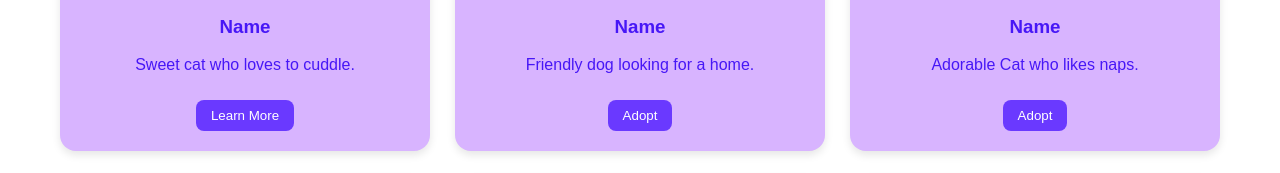
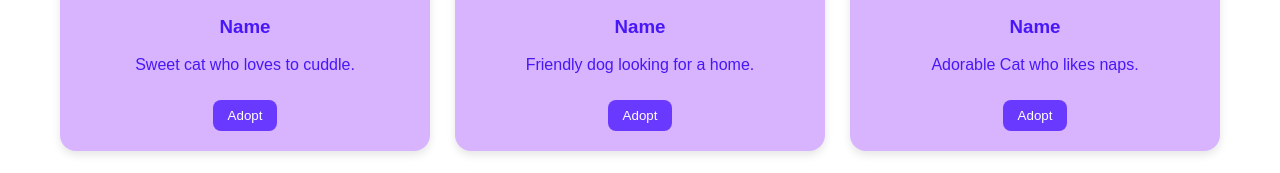
Before and after one commit to DeveshSukhdeo/lovedPets, a plain HTML site: page index.html in a window 1280 px wide. Shown: the part 1777-1950 px from the top of the page. Drawn offline with Linux system fonts and the light colour scheme.

Commit message:
Update index.html

```diff
--- a/index.html
+++ b/index.html
@@ -66,7 +66,7 @@
               </div>
               <h3>Name</h3>
               <p>Sweet cat who loves to cuddle.</p>
-              <button>Learn More</button>
+              <button>Adopt</button>
           </div>
 
           <div class="pet-card">
```
